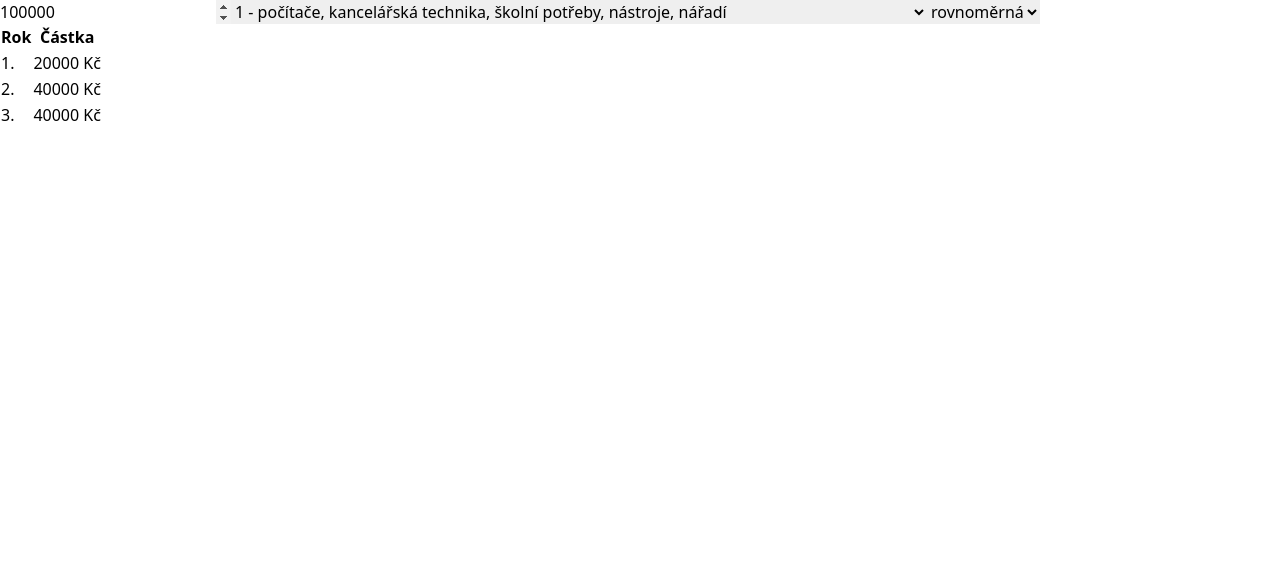
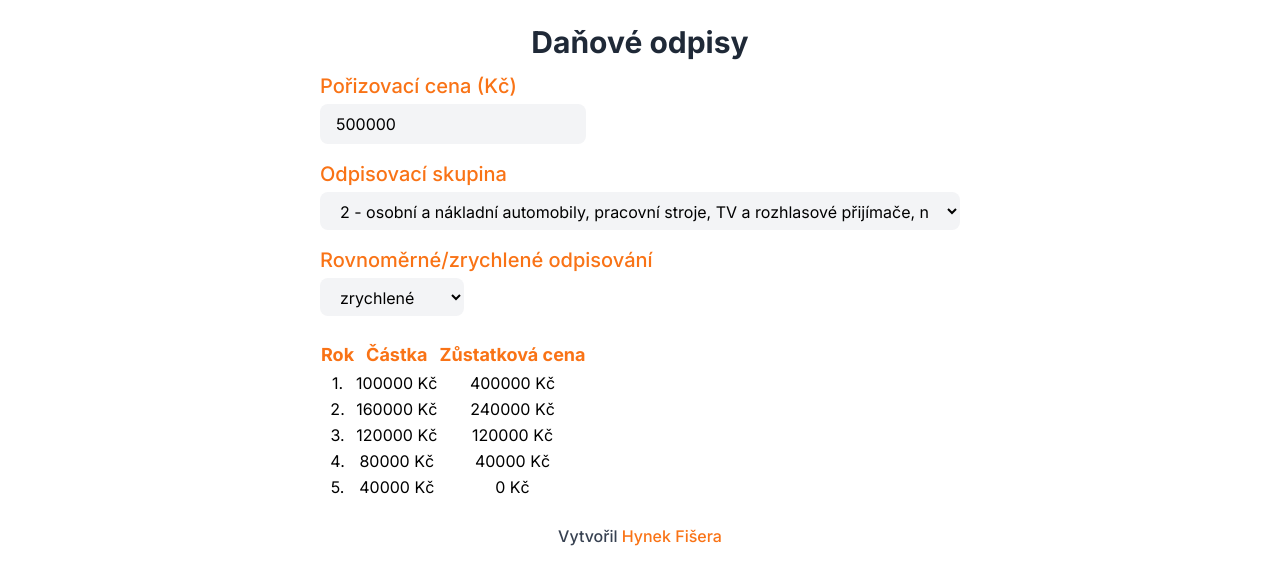
Before and after one commit to hynekfisera/eko-odpisy, a React (Create React App) app: page / in a window 1280 px wide. Shown: the top 584 px of the page. Built offline with nearby package versions, Linux system fonts and the light colour scheme.

Commit message:
Stylování

```diff
--- a/public/index.html
+++ b/public/index.html
@@ -1,14 +1,12 @@
 <!DOCTYPE html>
 <html lang="en">
+
 <head>
   <meta charset="utf-8" />
   <link rel="icon" href="%PUBLIC_URL%/favicon.ico" />
   <meta name="viewport" content="width=device-width, initial-scale=1" />
   <meta name="theme-color" content="#000000" />
-    <meta
-      name="description"
-      content="Web site created using create-react-app"
-    />
+  <meta name="description" content="Web site created using create-react-app" />
   <link rel="apple-touch-icon" href="%PUBLIC_URL%/logo192.png" />
   <!--
       manifest.json provides metadata used when your web app is installed on a
@@ -24,8 +22,11 @@
       work correctly both with client-side routing and a non-root public URL.
       Learn how to configure a non-root public URL by running `npm run build`.
     -->
-    <title>React App</title>
+  <title>Daňové odpisy</title>
+  <link rel="preconnect" href="https://fonts.gstatic.com" />
+  <link href="https://fonts.googleapis.com/css2?family=Inter:wght@400;500;700&display=swap" rel="stylesheet" />
 </head>
+
 <body>
   <noscript>You need to enable JavaScript to run this app.</noscript>
   <div id="root"></div>
@@ -40,4 +41,5 @@
       To create a production bundle, use `npm run build` or `yarn build`.
     -->
 </body>
+
 </html>
--- a/src/App.js
+++ b/src/App.js
@@ -82,9 +82,9 @@ const skupiny = [
 ];
 
 function App() {
-  const [cena, setCena] = useState(100000);
-  const [skupina, setSkupina] = useState(1);
-  const [zrychleno, setZrychleno] = useState(false);
+  const [cena, setCena] = useState(500000);
+  const [skupina, setSkupina] = useState(2);
+  const [zrychleno, setZrychleno] = useState(true);
   const [tabulka, setTabulka] = useState([]);
 
   useEffect(() => {
@@ -126,17 +126,29 @@ function App() {
   }, [cena, skupina, zrychleno]);
 
   return (
-    <main>
+    <>
+      <header className="text-center mt-6 mb-3">
+        <h1 className="text-3xl font-bold text-gray-800">Daňové odpisy</h1>
+      </header>
+      <main className="max-w-screen-sm mx-auto px-4 sm:px-0 flex flex-col items-start">
+        <label htmlFor="cena" className="text-xl font-medium text-orange-500">
+          Pořizovací cena (Kč)
+        </label>
         <input
           type="number"
-        placeholder="Cena"
+          id="cena"
+          placeholder="Pořizovací cena"
           value={cena}
           onChange={(e) => {
             setCena(e.target.value);
           }}
           step="1000"
+          className="bg-gray-100 focus:bg-gray-200 outline-none rounded-lg mt-1 px-4 py-2"
         />
-      <select value={skupina} onChange={(e) => setSkupina(e.target.value)}>
+        <label htmlFor="skupina" className="text-xl font-medium text-orange-500 mt-4">
+          Odpisovací skupina
+        </label>
+        <select id="skupina" value={skupina} onChange={(e) => setSkupina(e.target.value)} className="bg-gray-100 focus:bg-gray-200 outline-none rounded-lg mt-1 px-4 py-2 max-w-full">
           {skupiny.map((skupina) => {
             return (
               <option key={skupina.id} value={skupina.id}>
@@ -145,14 +157,17 @@ function App() {
             );
           })}
         </select>
-      <select value={zrychleno} onChange={(e) => setZrychleno(e.target.value === "true")}>
-        <option value="false">rovnoměrná</option>
-        <option value="true">zrychlená</option>
+        <label htmlFor="skupina" className="text-xl font-medium text-orange-500 mt-4">
+          Rovnoměrné/zrychlené odpisování
+        </label>
+        <select value={zrychleno} onChange={(e) => setZrychleno(e.target.value === "true")} className="bg-gray-100 focus:bg-gray-200 outline-none rounded-lg mt-1 px-4 py-2 max-w-full">
+          <option value="false">rovnoměrné</option>
+          <option value="true">zrychlené</option>
         </select>
         {tabulka && (
-        <table>
+          <table className="mt-6 border-collapse text-center block overflow-x-auto whitespace-nowrap">
             <thead>
-            <tr>
+              <tr className="font-medium text-lg text-orange-500">
                 <th>Rok</th>
                 <th>Částka</th>
                 {zrychleno && <th>Zůstatková cena</th>}
@@ -172,6 +187,13 @@ function App() {
           </table>
         )}
       </main>
+      <footer className="text-center my-6 font-medium text-gray-700">
+        Vytvořil{" "}
+        <a href="https://hynekfisera.com/" className="text-orange-500 hover:underline">
+          Hynek Fišera
+        </a>
+      </footer>
+    </>
   );
 }
 
--- a/tailwind.config.js
+++ b/tailwind.config.js
@@ -1,9 +1,13 @@
+const defaultTheme = require("tailwindcss/defaultTheme");
+
 module.exports = {
-  content: [
-    "./src/**/*.{js,jsx,ts,tsx}",
-  ],
+  content: ["./src/**/*.{js,jsx,ts,tsx}"],
   theme: {
-    extend: {},
+    extend: {
+      fontFamily: {
+        sans: ["Inter", ...defaultTheme.fontFamily.sans],
+      },
+    },
   },
   plugins: [],
-}
+};
```
Lines whose indentation alone changed are shown as unchanged.
